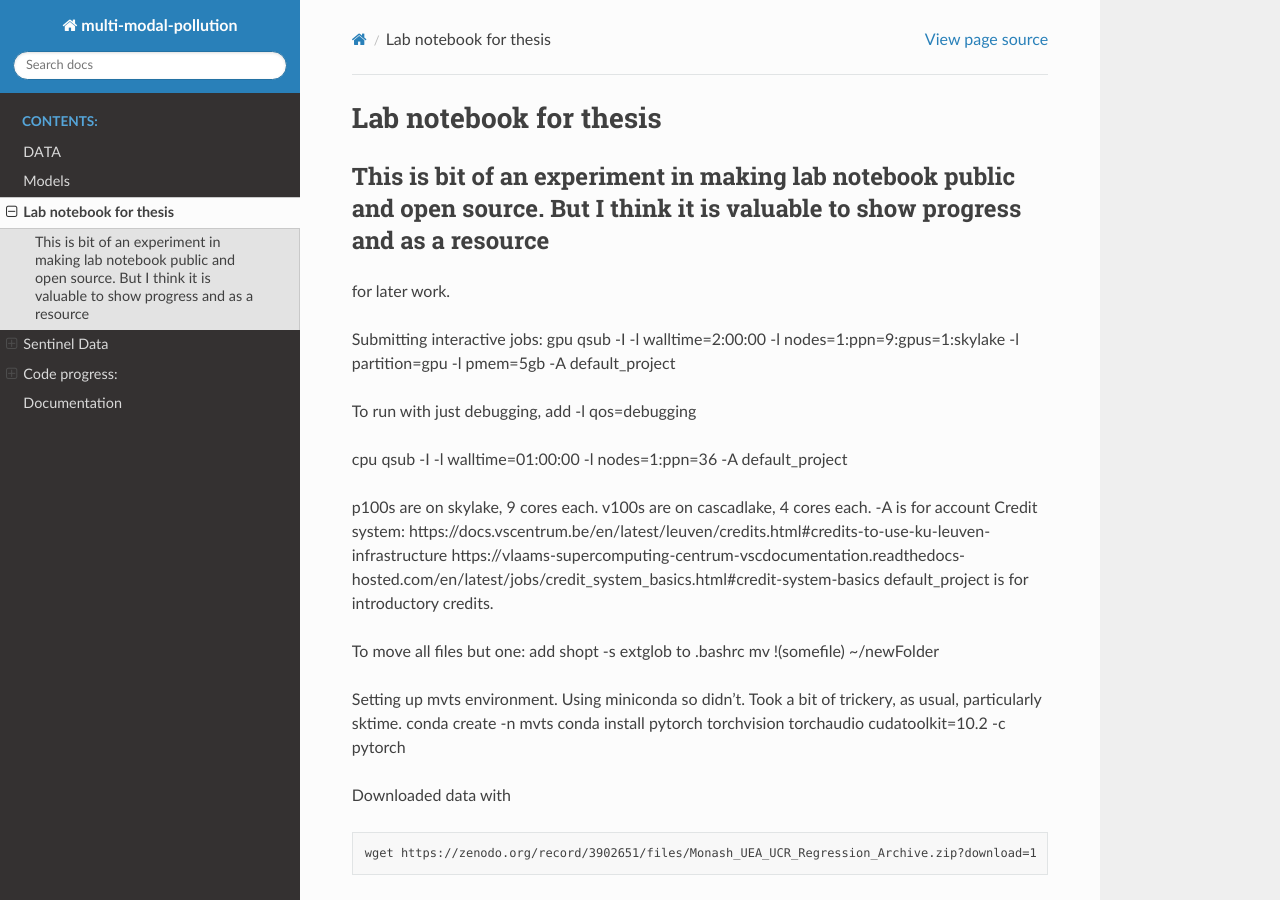
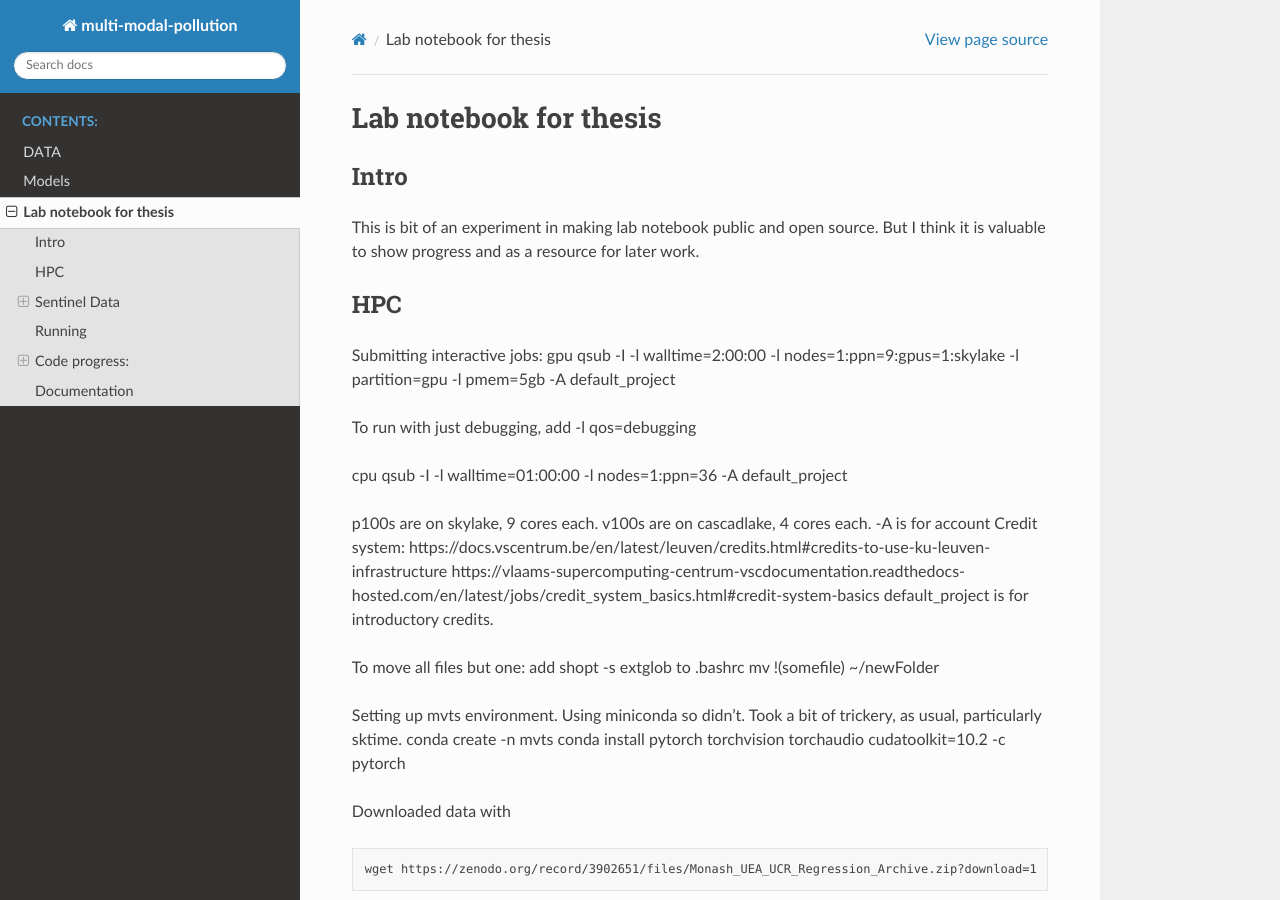
Before and after one commit to saverymax/multi-modal-pollution, a Sphinx documentation site: the page built from doc/lab_notebook.md, in a window 1280 px wide and 900 px high. Built offline with Sphinx 7.4.7 and the Read the Docs theme 2.0.0, drawn with Linux system fonts in a browser that asks for light colours.

Commit message:
Fix headers

```diff
--- a/doc/lab_notebook.md
+++ b/doc/lab_notebook.md
@@ -1,7 +1,11 @@
 # Lab notebook for thesis
 
-## This is bit of an experiment in making lab notebook public and open source. But I think it is valuable to show progress and as a resource
+## Intro
+
+This is bit of an experiment in making lab notebook public and open source. But I think it is valuable to show progress and as a resource
 for later work.
+
+## HPC
 
 Submitting interactive jobs:
 gpu
@@ -61,9 +65,9 @@
 and follow protocol.
 You know, I had to generate a Personal access key to do this, with the correct scope. You can do this in GitHub Developer settings in settings. https://docs.github.com/en/authentication/keeping-your-account-and-data-secure/creating-a-personal-access-token
 
-# Sentinel Data
+## Sentinel Data
 
-## Installation of s5p:
+### Installation of s5p:
 conda create --override-channels -c conda-forge --file requirements.txt --name sentinel_env
 pip install sentinelsat
 
@@ -103,9 +107,9 @@
 python s5p-compress.py $VSC_DATA/thesis/s5p-tools/processed/processed__NO2___/NO2___26-8-2021__26-8-2021.nc tropospheric_NO2_column_number_density
 
 
-# Code progress:
+## Code progress:
 
-## Forecasting
+### Forecasting
 
 Finished modifying ForecastRunner. Need to test.
 
@@ -119,7 +123,7 @@
 limit_size in bxl data??
 
 
-# Documentation
+## Documentation
 
 Running sphinx documentation. Need to publish GitHub pages from gh-pages branch, but have the github actions file in master. I can update docs in the github pages branch? Im not totall sure.
 Oh, I just push docs to the main branch, but its just that github actions will build docs in the gh-pages branch...
```
